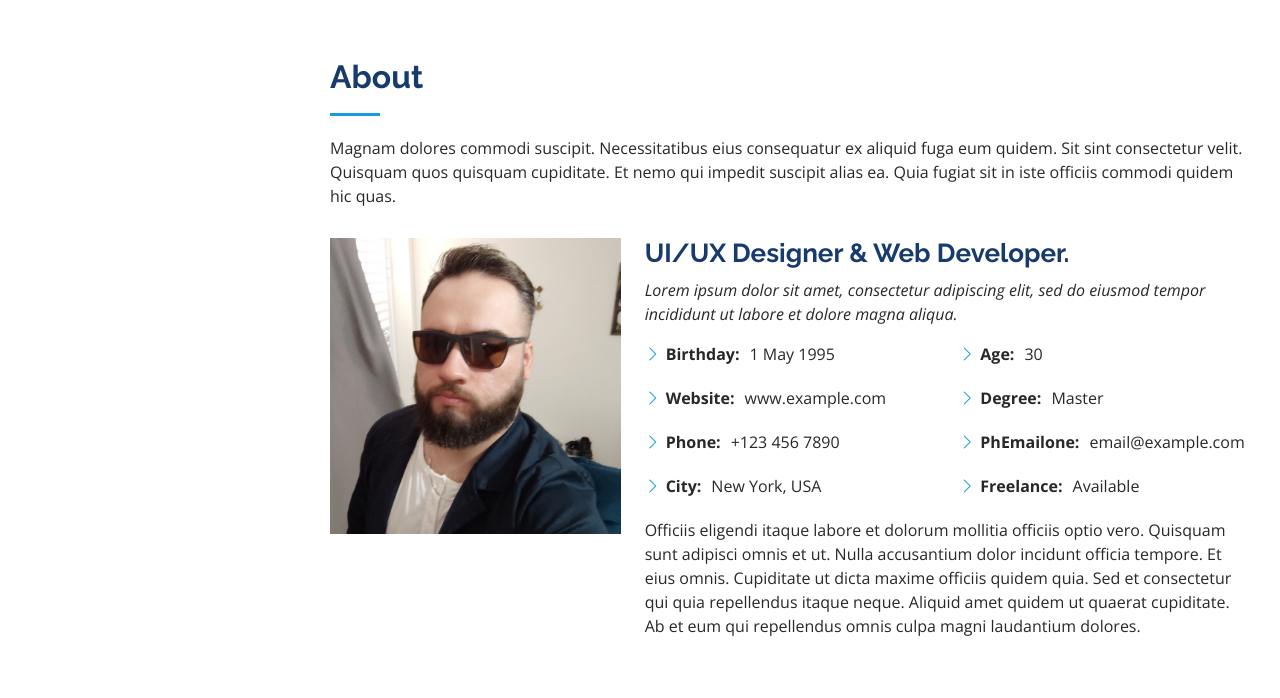
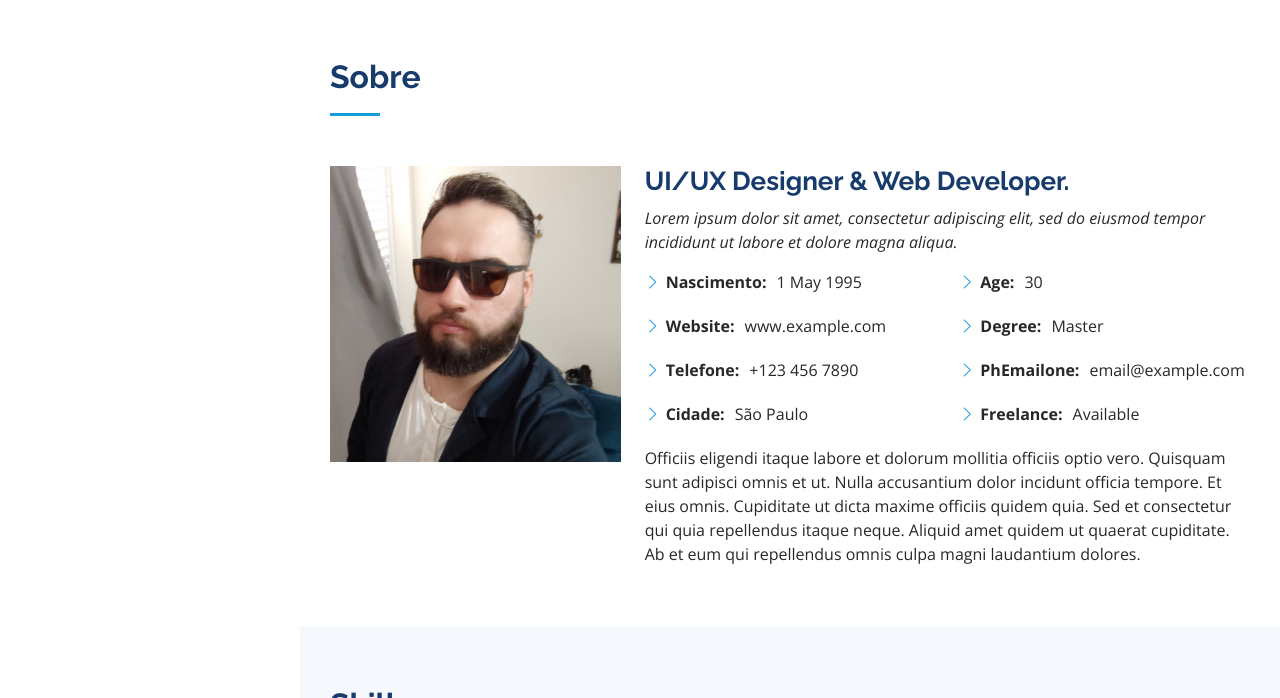
Before and after one commit to argoloo/descomplica, a plain HTML site: page index.html in a window 1280 px wide. Shown: the part 802-1500 px from the top of the page. Drawn offline with nearby package versions, Linux system fonts and the light colour scheme.

Commit message:
Atualização da Seção Sobre

```diff
--- a/index.html
+++ b/index.html
@@ -84,8 +84,7 @@
       <div class="container">
 
         <div class="section-title">
-          <h2>About</h2>
-          <p>Magnam dolores commodi suscipit. Necessitatibus eius consequatur ex aliquid fuga eum quidem. Sit sint consectetur velit. Quisquam quos quisquam cupiditate. Et nemo qui impedit suscipit alias ea. Quia fugiat sit in iste officiis commodi quidem hic quas.</p>
+          <h2>Sobre</h2>
         </div>
 
         <div class="row">
@@ -101,10 +100,10 @@
             <div class="row">
               <div class="col-lg-6">
                 <ul>
-                  <li><i class="bi bi-chevron-right"></i> <strong>Birthday:</strong> <span>1 May 1995</span></li>
+                  <li><i class="bi bi-chevron-right"></i> <strong>Nascimento:</strong> <span>1 May 1995</span></li>
                   <li><i class="bi bi-chevron-right"></i> <strong>Website:</strong> <span>www.example.com</span></li>
-                  <li><i class="bi bi-chevron-right"></i> <strong>Phone:</strong> <span>+123 456 7890</span></li>
-                  <li><i class="bi bi-chevron-right"></i> <strong>City:</strong> <span>New York, USA</span></li>
+                  <li><i class="bi bi-chevron-right"></i> <strong>Telefone:</strong> <span>+123 456 7890</span></li>
+                  <li><i class="bi bi-chevron-right"></i> <strong>Cidade:</strong> <span>São Paulo</span></li>
                 </ul>
               </div>
               <div class="col-lg-6">
```
